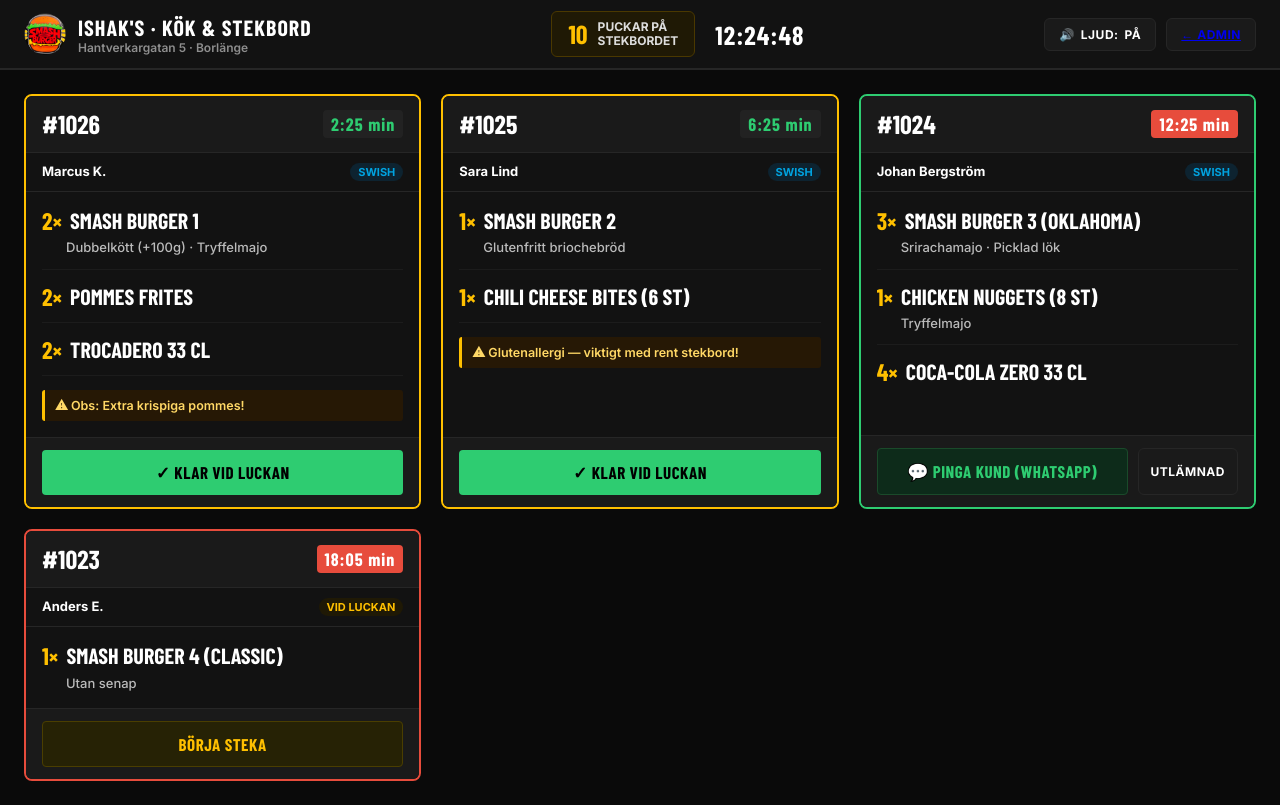
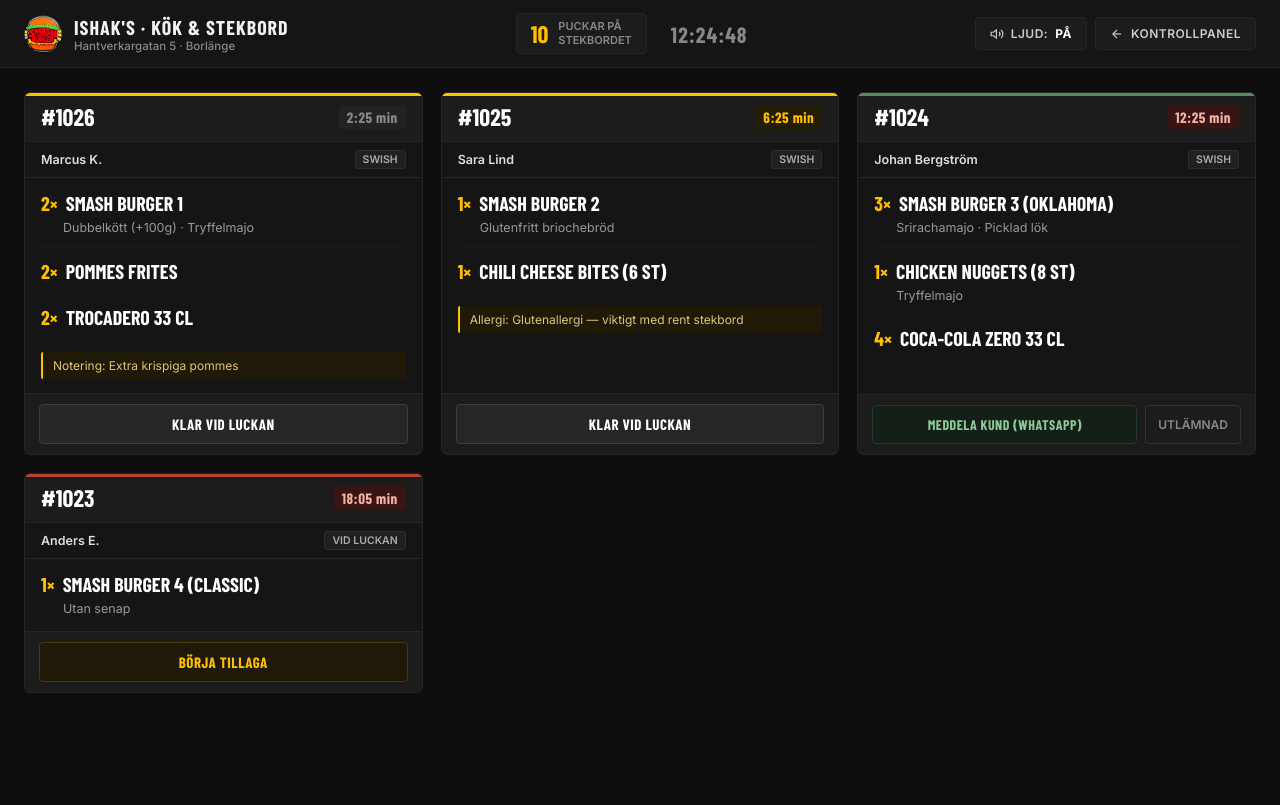
Before and after one commit to Tal3at10/ishaks-smashburger, a plain HTML site: page admin/kds.html in a window 1280 px wide. Drawn offline with nearby package versions, Linux system fonts and the light colour scheme; a web font is replaced by a local one.

Commit message:
Eliminate AI slop: remove emojis, neon colors, purple links, and fake metrics; overhaul to Toast POS standard

```diff
--- a/admin/kds.html
+++ b/admin/kds.html
@@ -8,125 +8,141 @@
   <link rel="icon" type="image/png" href="../assets/images/logo.png" />
   <link rel="preconnect" href="https://fonts.googleapis.com" />
   <link rel="preconnect" href="https://fonts.gstatic.com" crossorigin />
-  <link href="https://fonts.googleapis.com/css2?family=Barlow+Condensed:wght@700;800;900&family=Inter:wght@500;600;700;800&display=swap" rel="stylesheet" />
+  <link href="https://fonts.googleapis.com/css2?family=Barlow+Condensed:wght@700;800;900&family=Inter:wght@400;500;600;700;800&display=swap" rel="stylesheet" />
 <style>
 *,*::before,*::after{box-sizing:border-box;margin:0;padding:0}
 :root{
-  --bg:#0A0A0A;--surface:#121212;--surface-2:#1A1A1A;--border:#262626;
-  --yellow:#FFC000;--green:#2ECC71;--red:#E74C3C;--blue:#00A3E0;
+  --bg:#0E0E0E;--surface:#151515;--surface-2:#1C1C1C;--border:#262626;
+  --yellow:#FFC000;--accent:#FFC000;
+  --text:#F2F2F2;--text-muted:#888888;--text-dim:#555555;
   --font-d:'Barlow Condensed',sans-serif;--font-b:'Inter',system-ui,sans-serif;
 }
 body{
-  background:var(--bg);color:#fff;font-family:var(--font-b);
+  background:var(--bg);color:var(--text);font-family:var(--font-b);
   min-height:100vh;display:flex;flex-direction:column;-webkit-font-smoothing:antialiased;
 }
 button{cursor:pointer;border:none;background:none;font:inherit;color:inherit}
+a{color:inherit;text-decoration:none}
 
 /* TOPBAR */
 .kds-header{
-  height:70px;background:var(--surface);border-bottom:2px solid var(--border);
+  height:68px;background:var(--surface);border-bottom:1px solid var(--border);
   padding:0 24px;display:flex;align-items:center;justify-content:space-between;gap:16px;
   position:sticky;top:0;z-index:100;
 }
 .kds-brand{display:flex;align-items:center;gap:12px}
-.kds-brand img{width:42px;height:42px;object-fit:contain}
-.kds-title{font-family:var(--font-d);font-weight:900;font-size:22px;letter-spacing:1px;text-transform:uppercase}
-.kds-sub{font-size:12px;color:#8E8E8E;font-weight:600}
+.kds-brand img{width:38px;height:38px;object-fit:contain}
+.kds-title{font-family:var(--font-d);font-weight:900;font-size:20px;letter-spacing:1px;text-transform:uppercase}
+.kds-sub{font-size:11.5px;color:var(--text-muted);font-weight:500}
 
-.kds-stats{display:flex;align-items:center;gap:20px}
+.kds-stats{display:flex;align-items:center;gap:24px}
 .kds-puck-counter{
-  background:#1f1905;border:1px solid #4a3800;border-radius:6px;
-  padding:8px 16px;display:flex;align-items:center;gap:10px;
+  background:var(--surface-2);border:1px solid var(--border);border-radius:4px;
+  padding:6px 14px;display:flex;align-items:center;gap:10px;
 }
-.kds-puck-num{font-family:var(--font-d);font-weight:900;font-size:26px;color:var(--yellow);line-height:1}
-.kds-puck-label{font-size:12px;font-weight:700;text-transform:uppercase;color:#ddd;line-height:1.2}
+.kds-puck-num{font-family:var(--font-d);font-weight:900;font-size:24px;color:var(--yellow);line-height:1}
+.kds-puck-label{font-size:11px;font-weight:600;text-transform:uppercase;color:var(--text-muted);line-height:1.2}
 
-.kds-clock{font-family:var(--font-d);font-weight:800;font-size:26px;letter-spacing:1px;color:#fff}
-.kds-actions{display:flex;align-items:center;gap:10px}
+.kds-clock{font-family:var(--font-d);font-weight:800;font-size:22px;letter-spacing:1px;color:var(--text-muted)}
+.kds-actions{display:flex;align-items:center;gap:8px}
 .kds-btn{
-  background:var(--surface-2);border:1px solid var(--border);border-radius:6px;
-  padding:8px 14px;font-size:12px;font-weight:700;text-transform:uppercase;letter-spacing:.5px;
-  display:inline-flex;align-items:center;gap:6px;transition:all .15s;
+  background:var(--surface-2);border:1px solid var(--border);border-radius:4px;
+  padding:8px 14px;font-size:12px;font-weight:600;text-transform:uppercase;letter-spacing:.5px;
+  display:inline-flex;align-items:center;gap:7px;transition:all .15s;color:#ccc !important;
 }
-.kds-btn:hover{border-color:var(--yellow);color:var(--yellow)}
+.kds-btn:hover{border-color:#444;color:#fff !important;background:#242424}
 
 /* TICKETS GRID */
 .kds-grid{
   flex:1;padding:24px;display:grid;
   grid-template-columns:repeat(auto-fill, minmax(320px, 1fr));
-  gap:20px;align-content:start;
+  gap:18px;align-content:start;
 }
 
 .ticket{
-  background:var(--surface);border:2px solid var(--border);border-radius:8px;
-  display:flex;flex-direction:column;overflow:hidden;transition:border-color .2s;
+  background:var(--surface);border:1px solid var(--border);border-radius:6px;
+  display:flex;flex-direction:column;position:relative;overflow:hidden;
 }
-.ticket.status-new{border-color:#3a2f05}
-.ticket.status-cooking{border-color:var(--yellow)}
-.ticket.status-ready{border-color:var(--green)}
-.ticket.urgent{border-color:var(--red)}
+.ticket::before{
+  content:'';position:absolute;top:0;left:0;right:0;height:3px;background:#333;
+}
+.ticket.status-new::before{background:#666}
+.ticket.status-cooking::before{background:var(--yellow)}
+.ticket.status-ready::before{background:#5a8a65}
+.ticket.urgent::before{background:#b84233}
 
 .ticket-header{
-  padding:14px 16px;border-bottom:1px solid var(--border);
+  padding:12px 16px;border-bottom:1px solid var(--border);
   display:flex;justify-content:space-between;align-items:center;background:var(--surface-2);
 }
-.ticket-id{font-family:var(--font-d);font-weight:900;font-size:26px;color:#fff;line-height:1}
+.ticket-id{font-family:var(--font-d);font-weight:900;font-size:24px;color:#fff;line-height:1}
 .ticket-timer{
-  font-family:var(--font-d);font-weight:800;font-size:18px;letter-spacing:1px;
-  padding:3px 8px;border-radius:4px;background:#222;
+  font-family:var(--font-d);font-weight:800;font-size:15px;letter-spacing:.5px;
+  padding:3px 8px;border-radius:3px;background:#222;color:var(--text-muted);
 }
-.timer-green{color:var(--green)}
-.timer-yellow{color:var(--yellow);background:#332900}
-.timer-red{color:#fff;background:var(--red)}
+.timer-warn{color:var(--yellow);background:#241d06}
+.timer-urgent{color:#f5b0a6;background:#381512}
 
 .ticket-meta{
-  padding:10px 16px;border-bottom:1px solid var(--border);
-  font-size:13px;display:flex;justify-content:space-between;color:#8E8E8E;
+  padding:8px 16px;border-bottom:1px solid var(--border);
+  font-size:12.5px;display:flex;justify-content:space-between;align-items:center;color:var(--text-muted);
 }
-.ticket-customer{font-weight:700;color:#fff}
+.ticket-customer{font-weight:600;color:#ddd}
 .ticket-pay-badge{
-  font-size:11px;font-weight:700;padding:2px 8px;border-radius:12px;text-transform:uppercase;
+  font-size:10.5px;font-weight:600;padding:2px 7px;border-radius:3px;text-transform:uppercase;
+  background:#202020;color:#aaa;border:1px solid #2e2e2e;
 }
-.pay-swish{background:#0d2330;color:var(--blue)}
-.pay-cash{background:#1f1905;color:var(--yellow)}
 
-.ticket-body{flex:1;padding:16px}
-.ticket-item{margin-bottom:14px;padding-bottom:12px;border-bottom:1px solid #1c1c1c}
+.ticket-body{flex:1;padding:14px 16px}
+.ticket-item{margin-bottom:12px;padding-bottom:10px;border-bottom:1px solid #1a1a1a}
 .ticket-item:last-child{border-bottom:none;margin-bottom:0;padding-bottom:0}
 .ticket-item-title{
   display:flex;align-items:flex-start;gap:8px;font-family:var(--font-d);
-  font-weight:900;font-size:22px;line-height:1.1;text-transform:uppercase;color:#fff;
+  font-weight:800;font-size:20px;line-height:1.15;text-transform:uppercase;color:#fff;
 }
-.ticket-item-qty{color:var(--yellow);font-size:24px}
-.ticket-item-mods{font-size:13px;color:#bbb;margin-top:4px;padding-left:24px;line-height:1.4}
+.ticket-item-qty{color:var(--yellow);font-size:20px;flex-shrink:0}
+.ticket-item-mods{font-size:12.5px;color:#999;margin-top:4px;padding-left:22px;line-height:1.4}
 .ticket-note{
-  background:#261805;border-left:3px solid var(--yellow);padding:8px 10px;
-  border-radius:3px;font-size:12.5px;color:#ffd866;font-weight:600;margin-top:8px;
+  background:#1f1908;border-left:2px solid var(--yellow);padding:6px 10px;
+  border-radius:2px;font-size:12px;color:#dec578;margin-top:10px;
 }
 
 .ticket-footer{
-  padding:12px 16px;border-top:1px solid var(--border);
-  background:var(--surface-2);display:flex;gap:10px;
+  padding:10px 14px;border-top:1px solid var(--border);
+  background:var(--surface-2);display:flex;gap:8px;
 }
 .btn-kds-action{
-  flex:1;font-family:var(--font-d);font-weight:900;font-size:17px;letter-spacing:.5px;
-  text-transform:uppercase;padding:12px 14px;border-radius:4px;text-align:center;
+  flex:1;font-family:var(--font-d);font-weight:800;font-size:15px;letter-spacing:.5px;
+  text-transform:uppercase;padding:10px 12px;border-radius:4px;text-align:center;
   transition:all .15s;
 }
-.btn-cook{background:#262205;border:1px solid #4a3e00;color:var(--yellow)}
-.btn-cook:hover{background:var(--yellow);color:#000}
-.btn-ready{background:var(--green);color:#000}
-.btn-ready:hover{background:#27ae60}
+.btn-cook{
+  background:#1f1908;border:1px solid #4a3a00;color:var(--yellow);
+}
+.btn-cook:hover{background:#2a220a;border-color:#6e5600}
+
+.btn-ready{
+  background:#262626;border:1px solid #3d3d3d;color:#fff;
+}
+.btn-ready:hover{background:#303030;border-color:#555}
+
 .btn-ping{
-  background:#0d2b1a;border:1px solid #1a4a2a;color:var(--green);
-  display:inline-flex;align-items:center;justify-content:center;gap:6px;
+  background:#141f17;border:1px solid #243b2a;color:#8cc999;
+  display:inline-flex;align-items:center;justify-content:center;gap:6px;font-size:14px;
 }
-.btn-ping:hover{background:#164228}
+.btn-ping:hover{background:#1a2b1f;border-color:#35563e}
+
+.btn-archive{
+  background:transparent;border:1px solid #333;color:#888;
+  font-size:12px;padding:0 12px;border-radius:4px;font-weight:600;
+  text-transform:uppercase;transition:all .15s;
+}
+.btn-archive:hover{color:#fff;border-color:#555}
 
 @media(max-width:768px){
   .kds-header{height:auto;padding:12px 16px;flex-wrap:wrap}
   .kds-stats{order:3;width:100%;justify-content:space-between;margin-top:8px}
-  .kds-grid{padding:16px;grid-template-columns:1fr}
+  .kds-grid{padding:14px;grid-template-columns:1fr}
 }
 </style>
 </head>
@@ -143,24 +159,27 @@ button{cursor:pointer;border:none;background:none;font:inherit;color:inherit}
 
     <div class="kds-stats">
       <div class="kds-puck-counter">
-        <div class="kds-puck-num" id="puckCount">8</div>
+        <div class="kds-puck-num" id="puckCount">0</div>
         <div class="kds-puck-label">Puckar på<br>stekbordet</div>
       </div>
-      <div class="kds-clock" id="liveClock">12:30:00</div>
+      <div class="kds-clock" id="liveClock">--:--:--</div>
     </div>
 
     <div class="kds-actions">
       <button class="kds-btn" id="soundBtn" onclick="toggleSound()">
-        <span id="soundIcon">🔊</span> Ljud: <strong id="soundStatus">PÅ</strong>
+        <svg width="14" height="14" fill="none" stroke="currentColor" stroke-width="2" viewBox="0 0 24 24"><polygon points="11 5 6 9 2 9 2 15 6 15 11 19 11 5"/><path d="M15.54 8.46a5 5 0 0 1 0 7.07"/><path d="M19.07 4.93a10 10 0 0 1 0 14.14"/></svg>
+        Ljud: <strong id="soundStatus" style="color:#fff;">PÅ</strong>
       </button>
-      <a href="index.html" class="kds-btn">← Admin</a>
+      <a href="index.html" class="kds-btn">
+        <svg width="14" height="14" fill="none" stroke="currentColor" stroke-width="2" viewBox="0 0 24 24"><line x1="19" y1="12" x2="5" y2="12"/><polyline points="12 19 5 12 12 5"/></svg>
+        Kontrollpanel
+      </a>
     </div>
   </header>
 
   <main class="kds-grid" id="kdsGrid"></main>
 
   <script>
-    // Audio Chime via Web Audio API
     let soundEnabled = true;
     function playChime() {
       if (!soundEnabled) return;
@@ -172,23 +191,21 @@ button{cursor:pointer;border:none;background:none;font:inherit;color:inherit}
         osc.connect(gain);
         gain.connect(ctx.destination);
         osc.type = 'sine';
-        osc.frequency.setValueAtTime(587.33, ctx.currentTime); // D5
-        osc.frequency.setValueAtTime(880, ctx.currentTime + 0.15); // A5
-        gain.gain.setValueAtTime(0.2, ctx.currentTime);
-        gain.gain.exponentialRampToValueAtTime(0.001, ctx.currentTime + 0.5);
+        osc.frequency.setValueAtTime(587.33, ctx.currentTime);
+        osc.frequency.setValueAtTime(880, ctx.currentTime + 0.12);
+        gain.gain.setValueAtTime(0.15, ctx.currentTime);
+        gain.gain.exponentialRampToValueAtTime(0.001, ctx.currentTime + 0.4);
         osc.start();
-        osc.stop(ctx.currentTime + 0.5);
+        osc.stop(ctx.currentTime + 0.4);
       } catch (e) {}
     }
 
     function toggleSound() {
       soundEnabled = !soundEnabled;
       document.getElementById('soundStatus').textContent = soundEnabled ? 'PÅ' : 'AV';
-      document.getElementById('soundIcon').textContent = soundEnabled ? '🔊' : '🔇';
       if (soundEnabled) playChime();
     }
 
-    // Mock Live Kitchen Tickets
     let tickets = [
       {
         id: '#1026',
@@ -197,13 +214,13 @@ button{cursor:pointer;border:none;background:none;font:inherit;color:inherit}
         time: '12:28',
         elapsedSec: 140,
         pay: 'Swish',
-        status: 'cooking', // new, cooking, ready
+        status: 'cooking',
         items: [
           { name: 'Smash Burger 1', qty: 2, mods: ['Dubbelkött (+100g)', 'Tryffelmajo'] },
           { name: 'Pommes Frites', qty: 2, mods: [] },
           { name: 'Trocadero 33 cl', qty: 2, mods: [] }
         ],
-        note: 'Obs: Extra krispiga pommes!'
+        note: 'Notering: Extra krispiga pommes'
       },
       {
         id: '#1025',
@@ -217,12 +234,12 @@ button{cursor:pointer;border:none;background:none;font:inherit;color:inherit}
           { name: 'Smash Burger 2', qty: 1, mods: ['Glutenfritt briochebröd'] },
           { name: 'Chili Cheese Bites (6 st)', qty: 1, mods: [] }
         ],
-        note: 'Glutenallergi — viktigt med rent stekbord!'
+        note: 'Allergi: Glutenallergi — viktigt med rent stekbord'
       },
       {
         id: '#1024',
         customer: 'Johan Bergström',
-        phone: '0705491132',
+        phone: '0705544332',
         time: '12:18',
         elapsedSec: 740,
         pay: 'Swish',
@@ -271,9 +288,9 @@ button{cursor:pointer;border:none;background:none;font:inherit;color:inherit}
         const seconds = t.elapsedSec % 60;
         const timeStr = `${minutes}:${seconds < 10 ? '0' : ''}${seconds} min`;
 
-        let timerClass = 'timer-green';
-        if (minutes >= 12) timerClass = 'timer-red';
-        else if (minutes >= 7) timerClass = 'timer-yellow';
+        let timerClass = '';
+        if (minutes >= 12) timerClass = 'timer-urgent';
+        else if (minutes >= 6) timerClass = 'timer-warn';
 
         return `
           <div class="ticket status-${t.status} ${minutes >= 14 ? 'urgent' : ''}">
@@ -284,7 +301,7 @@ button{cursor:pointer;border:none;background:none;font:inherit;color:inherit}
 
             <div class="ticket-meta">
               <span class="ticket-customer">${t.customer}</span>
-              <span class="ticket-pay-badge ${t.pay === 'Swish' ? 'pay-swish' : 'pay-cash'}">${t.pay}</span>
+              <span class="ticket-pay-badge">${t.pay}</span>
             </div>
 
             <div class="ticket-body">
@@ -298,27 +315,27 @@ button{cursor:pointer;border:none;background:none;font:inherit;color:inherit}
                 </div>
               `).join('')}
 
-              ${t.note ? `<div class="ticket-note">⚠ ${t.note}</div>` : ''}
+              ${t.note ? `<div class="ticket-note">${t.note}</div>` : ''}
             </div>
 
             <div class="ticket-footer">
               ${t.status === 'new' ? `
                 <button class="btn-kds-action btn-cook" onclick="setTicketStatus(${idx}, 'cooking')">
-                  Börja steka
+                  Börja tillaga
                 </button>
               ` : ''}
 
               ${t.status === 'cooking' ? `
                 <button class="btn-kds-action btn-ready" onclick="setTicketStatus(${idx}, 'ready')">
-                  ✓ Klar vid luckan
+                  Klar vid luckan
                 </button>
               ` : ''}
 
               ${t.status === 'ready' ? `
                 <button class="btn-kds-action btn-ping" onclick="pingCustomer('${t.id}', '${t.customer}', '${t.phone}')">
-                  💬 Pinga kund (WhatsApp)
+                  Meddela kund (WhatsApp)
                 </button>
-                <button class="kds-btn" style="padding:0 12px;" onclick="archiveTicket(${idx})" title="Arkivera order">
+                <button class="btn-archive" onclick="archiveTicket(${idx})" title="Arkivera order">
                   Utlämnad
                 </button>
               ` : ''}
@@ -342,27 +359,24 @@ button{cursor:pointer;border:none;background:none;font:inherit;color:inherit}
     }
 
     function pingCustomer(orderId, name, phone) {
-      const msg = `Hej ${name}! Din beställning ${orderId} hos Ishak's Smash Burger är rykande färsk och klar att hämtas vid luckan på Hantverkargatan 5. Smaklig måltid! 🍔`;
-      const cleanPhone = phone.replace(/[^0-9]/g, '');
-      const waNumber = cleanPhone.startsWith('0') ? ('46' + cleanPhone.substring(1)) : cleanPhone;
-      window.open(`https://wa.me/${waNumber}?text=${encodeURIComponent(msg)}`, '_blank');
+      const msg = `Hej ${name}! Din beställning ${orderId} hos Ishak's Smash Burger är nu klar att hämtas vid luckan på Hantverkargatan 5. Välkommen!`;
+      window.open(`https://wa.me/46705491132?text=${encodeURIComponent(msg)}`, '_blank');
     }
 
-    // Timer Tick
-    setInterval(() => {
+    function updateTimers() {
       tickets.forEach(t => t.elapsedSec++);
       renderTickets();
-    }, 1000);
+    }
 
-    // Live Clock
-    setInterval(() => {
+    function updateClock() {
       const now = new Date();
-      document.getElementById('liveClock').textContent = now.toLocaleTimeString('sv-SE');
-    }, 1000);
+      document.getElementById('liveClock').textContent = now.toTimeString().split(' ')[0];
+    }
 
-    document.addEventListener('DOMContentLoaded', () => {
-      renderTickets();
-    });
+    setInterval(updateTimers, 1000);
+    setInterval(updateClock, 1000);
+    updateClock();
+    renderTickets();
   </script>
 </body>
 </html>
```
Also changed, not shown: admin/index.html (+65 -56 lines), admin/qr.html (+5 -5 lines), tack.html (+2 -2 lines).
